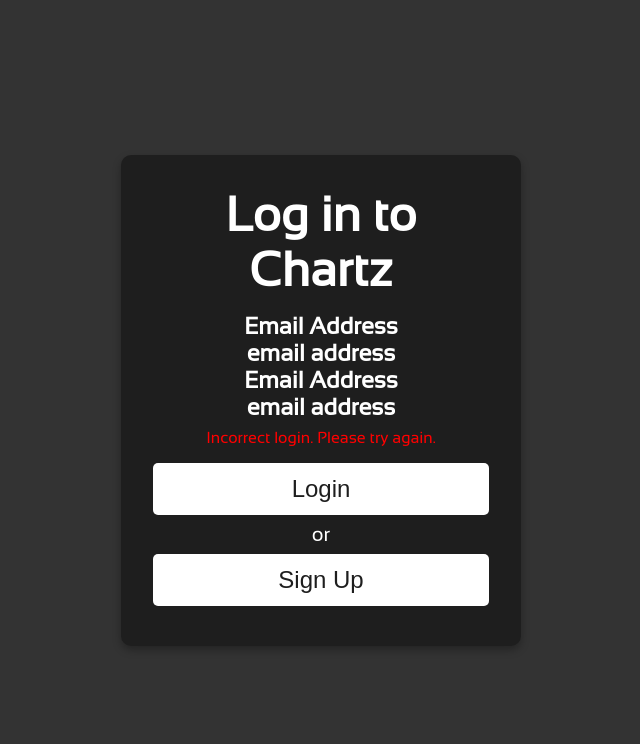
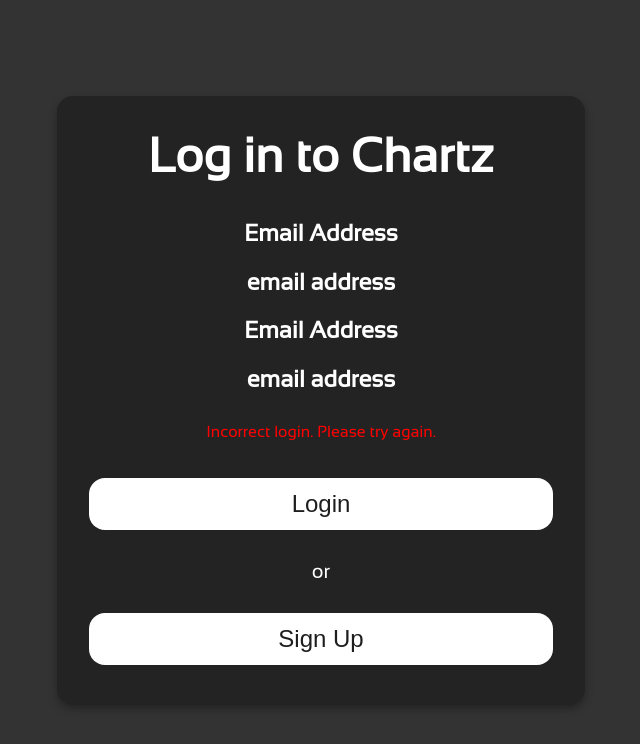
Before and after one commit to MichaelaHunt/Chartz, a React (Vite) app in the folder chartz/client/: page /login in a window 1280 px wide. Shown: the top 744 px of the page, without its empty margins (319-959 px from the left). Built offline with nearby package versions, Linux system fonts and the light colour scheme.

Commit message:
toyed with box dimensions and spacing

```diff
--- a/chartz/client/src/pages/Pages.css
+++ b/chartz/client/src/pages/Pages.css
@@ -24,14 +24,17 @@
   justify-content: center;
   align-items: center;
   padding: 2rem;
-  background-color: #1e1e1e;
-  border-radius: 10px;
+  background-color: #232323;
+  border-radius: 16px;
   box-shadow: 0px 4px 8px rgba(0, 0, 0, 0.3);
-  max-width: 400px;
+  max-width: 528px;
   width: 100%;
+  min-height: 609px;
+  height: 100%;
   text-align: center;
   color: white;
   font-size: 20px;
+  justify-content: space-between;
 }
 
 .loginTitle {
@@ -50,10 +53,10 @@
   width: 100%;
   padding: 0.75rem;
   margin: 0.5rem 0;
-  background-color: white; /* White background for buttons */
-  color: #1e1e1e; /* Dark text for buttons */
+  background-color: white;
+  color: #1e1e1e;
   border: none;
-  border-radius: 5px;
+  border-radius: 16px;
   font-size: 24px;
   cursor: pointer;
   transition: background-color 0.3s ease, transform 0.2s ease;
```
